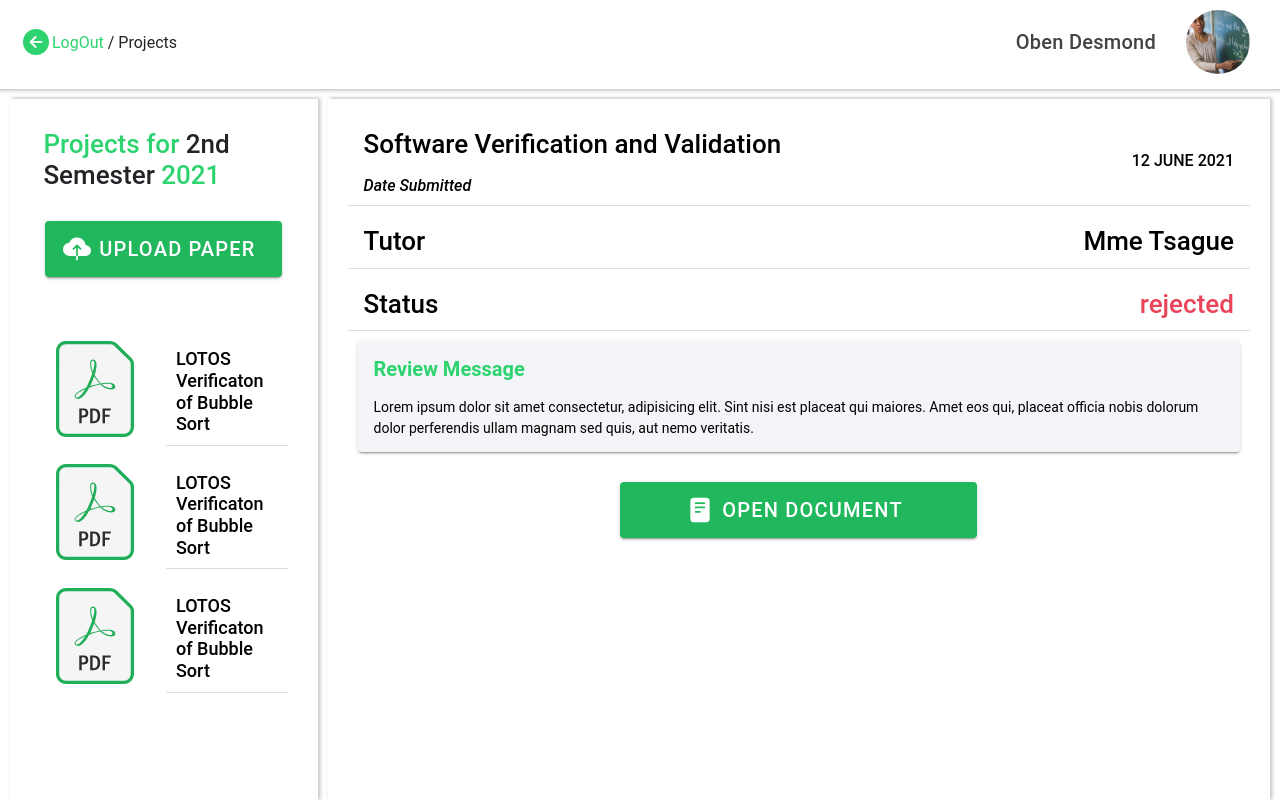
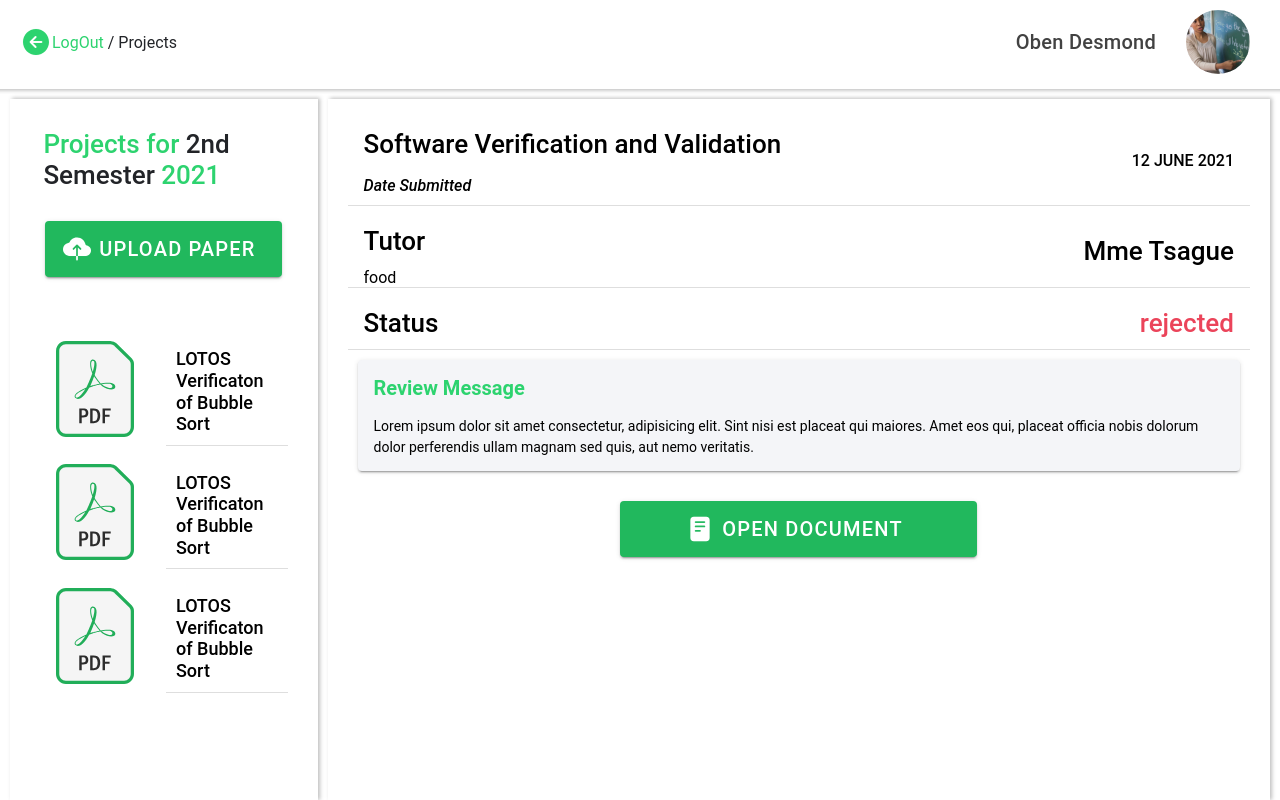
Before and after one commit to Oben-Desmond/Plagiarism-Detection, a React (Create React App) app: page /console-student in a window 1280 px wide. Built offline with nearby package versions, Linux system fonts and the light colour scheme.

Commit message:
student console

```diff
--- a/src/pages/ConsoleStudents.tsx
+++ b/src/pages/ConsoleStudents.tsx
@@ -155,6 +155,7 @@ const ConsoleStudents: React.FC = () => {
                 <IonItem lines="full">
                   <div slot="start">
                     <h1>Tutor</h1>
+                    food
                   </div>
                   <div slot="end">
                     <h1>Mme Tsague</h1>
```
